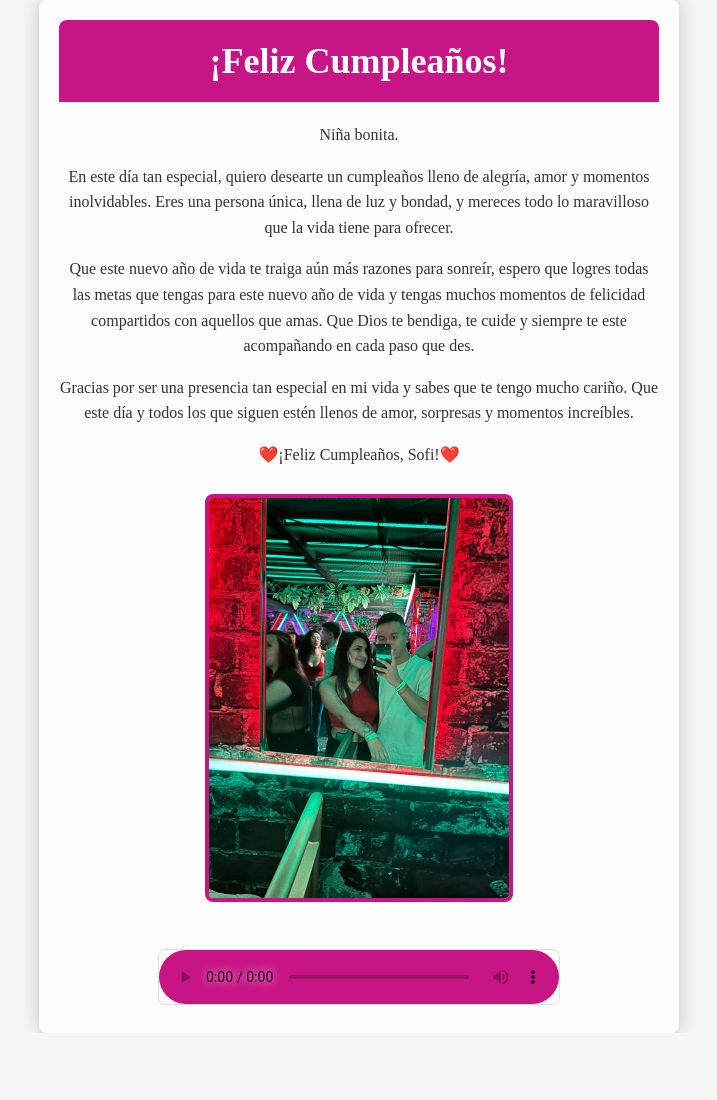
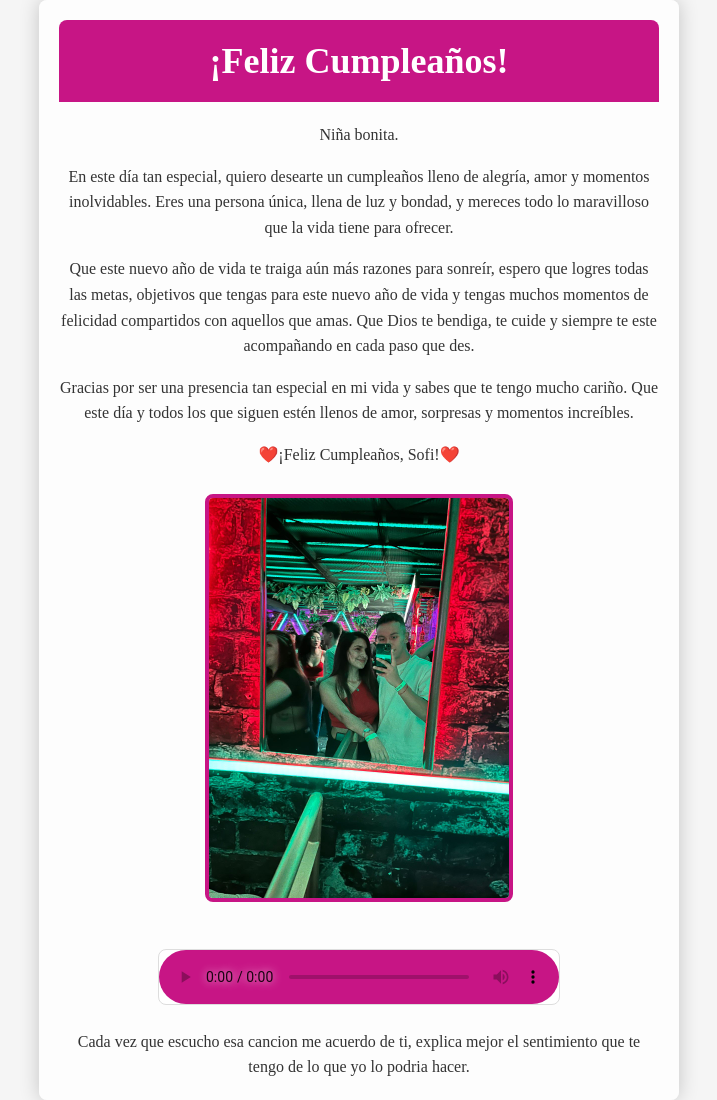
Before and after one commit to danielreyes6/FelizCumplea-os, a plain HTML site: page index.html in a window 1280 px wide. Shown: the whole page, without its empty margins (281-998 px from the left). Before the commit the page ends 1033 px from the top, so only its background shows below. Drawn offline with Linux system fonts and the light colour scheme; a web font is replaced by a local one.

Commit message:
Update index.html

```diff
--- a/index.html
+++ b/index.html
@@ -16,7 +16,7 @@
         <section class="message">
             <p>Niña bonita.</p>
             <p>En este día tan especial, quiero desearte un cumpleaños lleno de alegría, amor y momentos inolvidables. Eres una persona única, llena de luz y bondad, y mereces todo lo maravilloso que la vida tiene para ofrecer.</p>
-            <p>Que este nuevo año de vida te traiga aún más razones para sonreír, espero que logres todas las metas que tengas para este nuevo año de vida y tengas muchos momentos de felicidad compartidos con aquellos que amas. Que Dios te bendiga, te cuide y siempre te este acompañando en cada paso que des.</p>
+            <p>Que este nuevo año de vida te traiga aún más razones para sonreír, espero que logres todas las metas, objetivos que tengas para este nuevo año de vida y tengas muchos momentos de felicidad compartidos con aquellos que amas. Que Dios te bendiga, te cuide y siempre te este acompañando en cada paso que des.</p>
             <p>Gracias por ser una presencia tan especial en mi vida y sabes que te tengo mucho cariño. Que este día y todos los que siguen estén llenos de amor, sorpresas y momentos increíbles.</p>
             <p>❤️¡Feliz Cumpleaños, Sofi!❤️</p>
             <img src="Imagen de WhatsApp 2023-12-03 a las 18.18.57_1f1971d7.jpg" alt="Imagen de Cumpleaños" style="max-width: 100%;">
@@ -27,6 +27,7 @@
                     Tu navegador no soporta la etiqueta de audio.
                 </audio>
             </div>
+            <p>Cada vez que escucho esa cancion me acuerdo de ti, explica mejor el sentimiento que te tengo de lo que yo lo podria hacer.</p>
         </section>
     </div>
 </body>
```
